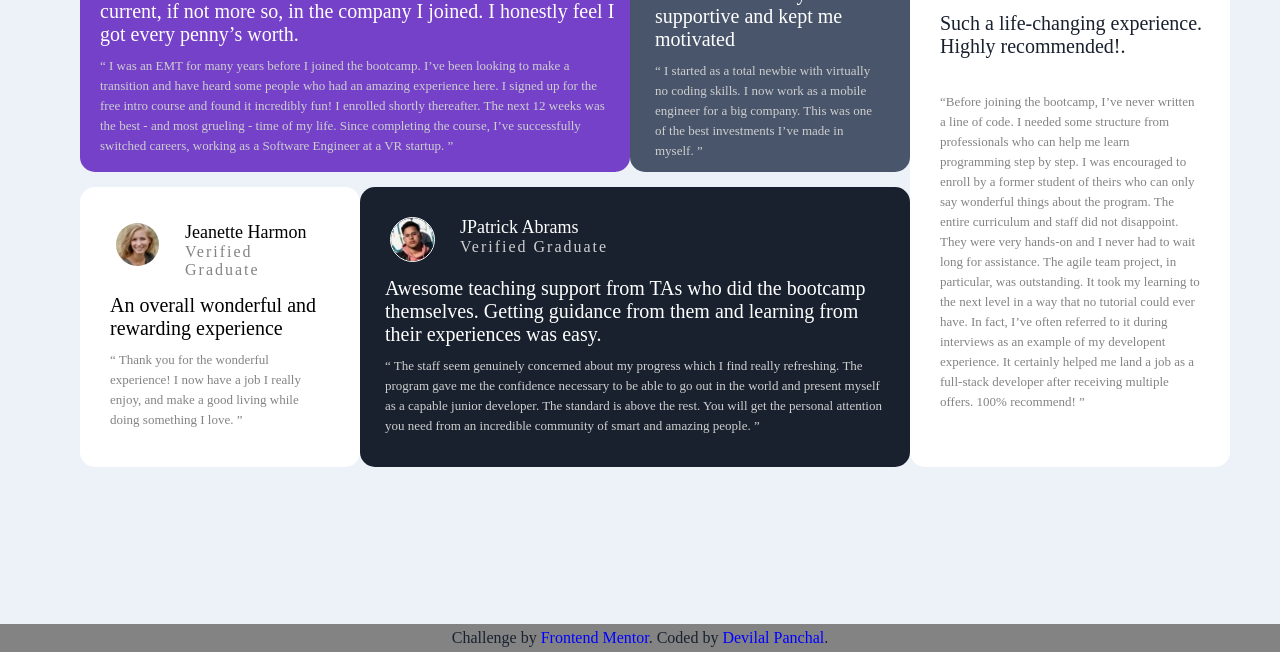
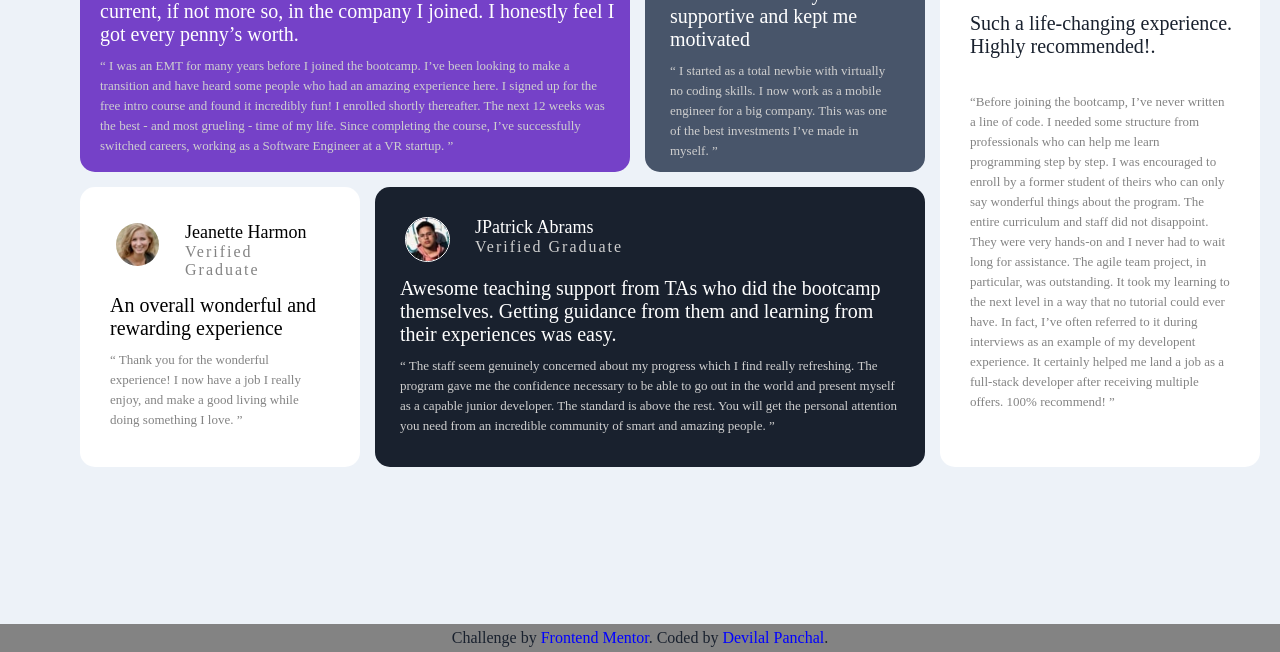
Before and after one commit to devilalpanchal/Testimonial-Grid, a plain HTML site: page index.html in a window 1280 px wide. Shown: the part 148-800 px from the top of the page. Drawn offline with Linux system fonts and the light colour scheme.

Commit message:
add files

```diff
--- a/style.css
+++ b/style.css
@@ -13,8 +13,7 @@ body{
     align-items: center;
     display: grid;
     grid-template-columns: 2fr 1fr;
-    /* grid-gap: 15px; */
-   /* margin: 30px; */
+    grid-gap: 15px;
 }
 
 .g1-g4 {
@@ -25,14 +24,14 @@ body{
 .g1-g2 {
     grid-template-columns: 1.5fr 0.8fr;
     display: grid;
-    /* grid-gap: 15px; */
+    grid-gap: 15px;
     margin: 20px 0px 0px 80px;
 }
 
 .g3-g4 {
     grid-template-columns: 0.5fr 1fr;
     display: grid;
-    /* grid-gap: 15px; */
+    grid-gap: 15px;
     margin: 0px 0px 20px 80px;
 }
 
```
